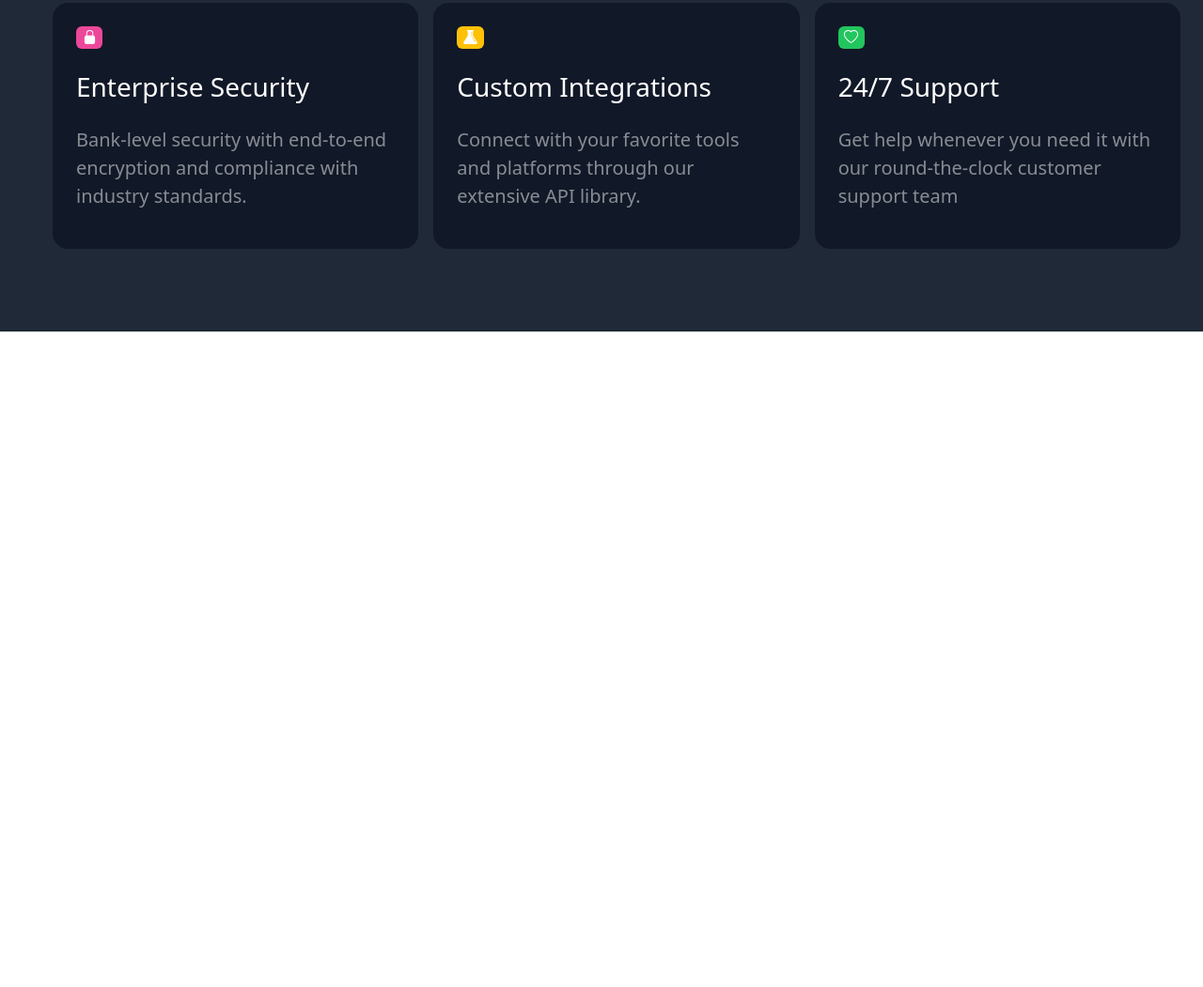
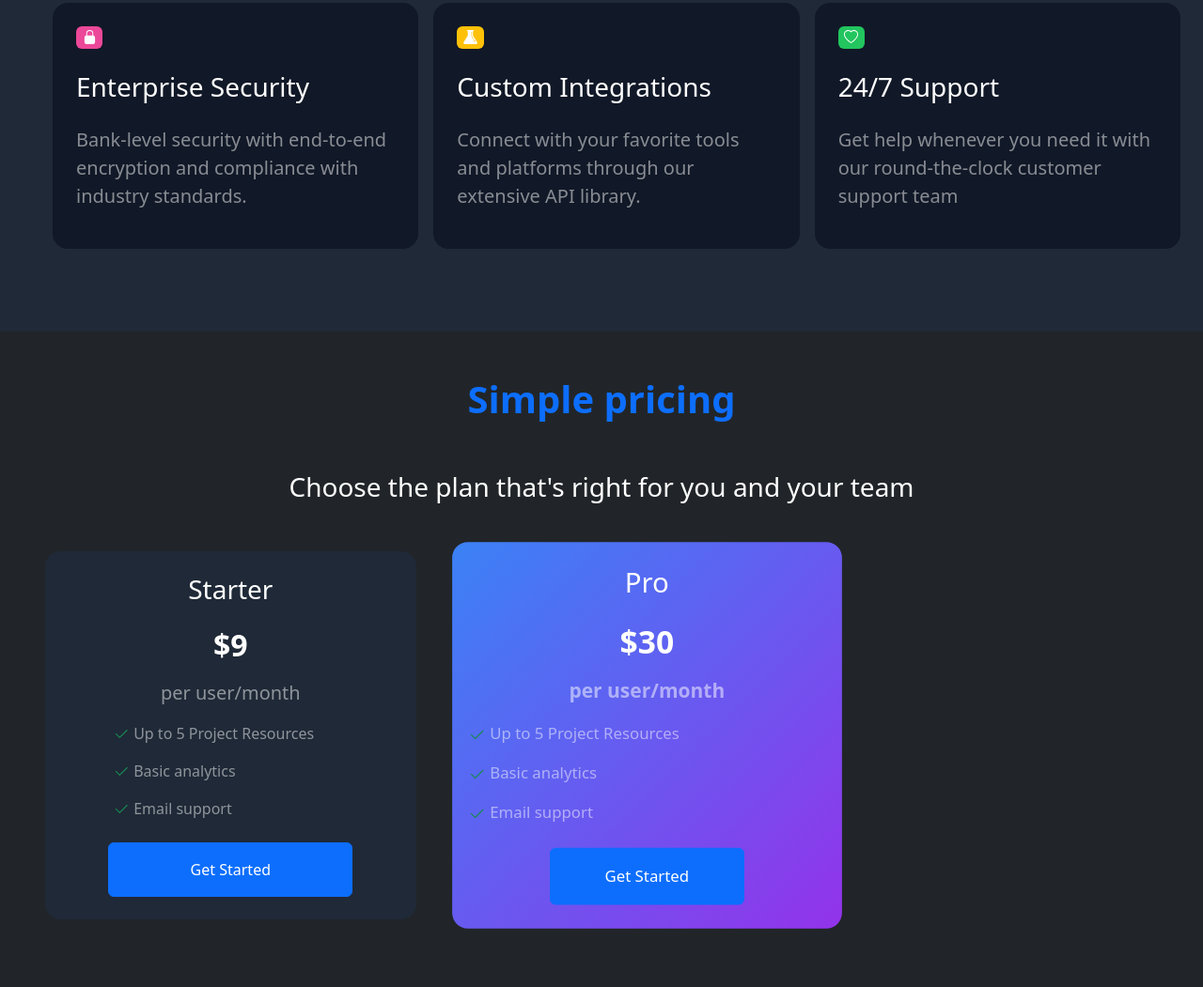
Before and after one commit to kelvin-damian/kelvin_codeKamp_task_04, a plain HTML site: page index.html in a window 1280 px wide. Shown: the part 1462-2513 px from the top of the page at 94% size. Before the commit the page ends 1815 px from the top, so only its background shows below. Drawn offline with nearby package versions, Linux system fonts and the light colour scheme.

Commit message:
implemented pricing  section

```diff
--- a/index.html
+++ b/index.html
@@ -241,6 +241,106 @@
 
     </section>
 
+    <!-- Pricing section -->
+    <section id="pricing" class="bg-dark py-5">
+        <div class="text-center">
+            <h1 class="text-primary fs-1 fw-bold mb-5">Simple pricing</h1>
+            <p class="text-white text-center fs-3 fw-normal">Choose the plan that's right for you and your team</p>
+        </div>
+
+        <div class="d-md-flex mx-5 mt-5 gap-5 mb-4">
+            <div class="col-md-4 p-4 rounded-4 w-35" style="background-color: #1F2937;">
+
+                <div class="text-center">
+                    <h2 class="text-white fs-3 fw-semi-bold mb-4">
+                        Starter
+                    </h2>
+
+                    <h2 class="text-white fw-bold fs-2 mb-3">
+                        $9
+                    </h2>
+
+                    <p class="text-white-50 fw-normal fs-5 mb-3">
+                        per user/month
+                    </p>
+                </div>
+
+                <div class="mb-3 ps-5">
+                    <svg xmlns="http://www.w3.org/2000/svg" width="18" height="18" fill="currentColor" class="bi bi-check2 text-success fw-bold fs-2" viewBox="0 0 16 16">
+                        <path d="M13.854 3.646a.5.5 0 0 1 0 .708l-7 7a.5.5 0 0 1-.708 0l-3.5-3.5a.5.5 0 1 1 .708-.708L6.5 10.293l6.646-6.647a.5.5 0 0 1 .708 0"/>
+                    </svg>
+                    <span class="ml-2 text-white-50 fw-normal fs-normal">Up to 5 Project Resources</span>
+                </div>
+
+                <div class="mb-3 ps-5">
+                    <svg xmlns="http://www.w3.org/2000/svg" width="18" height="18" fill="currentColor" class="bi bi-check2 text-success fw-bold fs-2" viewBox="0 0 16 16">
+                        <path d="M13.854 3.646a.5.5 0 0 1 0 .708l-7 7a.5.5 0 0 1-.708 0l-3.5-3.5a.5.5 0 1 1 .708-.708L6.5 10.293l6.646-6.647a.5.5 0 0 1 .708 0"/>
+                    </svg>
+                    <span class="ml-2 text-white-50 fw-normal fs-normal">Basic analytics</span>
+                </div>
+
+                <div class="mb-4 ps-5">
+                    <svg xmlns="http://www.w3.org/2000/svg" width="18" height="18" fill="currentColor" class="bi bi-check2 text-success fw-bold fs-2" viewBox="0 0 16 16">
+                        <path d="M13.854 3.646a.5.5 0 0 1 0 .708l-7 7a.5.5 0 0 1-.708 0l-3.5-3.5a.5.5 0 1 1 .708-.708L6.5 10.293l6.646-6.647a.5.5 0 0 1 .708 0"/>
+                    </svg>
+                    <span class="ml-2 text-white-50 fw-normal fs-normal">Email support</span>
+                </div>
+
+                <div class="text-center">
+                    <button class="btn btn-primary text-center text-white fw-semi-bold fs- py-3 px-6 w-75">Get Started</button>
+                </div>
+
+            </div>
+
+            <div class="col-md-4 bg-gradient-custom rounded-4 p-8" style="transform: scale(1.05); position: relative;"  style="background-color: #1F2937;">
+
+                <div class="text-center">
+                    <h2 class="text-white fs-3 fw-semi-bold mb-4 pt-4">
+                        Pro
+                    </h2>
+
+                    <h2 class="text-white fw-bold fs-2 mb-3">
+                        $30
+                    </h2>
+
+                    <p class="text-white-50 fw-semibold fs-5 mb-3">
+                        per user/month
+                    </p>
+                </div>
+
+                <div class="mb-3 ps-3">
+                    <svg xmlns="http://www.w3.org/2000/svg" width="18" height="18" fill="currentColor" class="bi bi-check2 text-success fw-bold fs-2" viewBox="0 0 16 16">
+                        <path d="M13.854 3.646a.5.5 0 0 1 0 .708l-7 7a.5.5 0 0 1-.708 0l-3.5-3.5a.5.5 0 1 1 .708-.708L6.5 10.293l6.646-6.647a.5.5 0 0 1 .708 0"/>
+                    </svg>
+                    <span class="ml-2 text-white-50 fw-normal fs-normal">Up to 5 Project Resources</span>
+                </div>
+
+                <div class="mb-3 ps-3">
+                    <svg xmlns="http://www.w3.org/2000/svg" width="18" height="18" fill="currentColor" class="bi bi-check2 text-success fw-bold fs-2" viewBox="0 0 16 16">
+                        <path d="M13.854 3.646a.5.5 0 0 1 0 .708l-7 7a.5.5 0 0 1-.708 0l-3.5-3.5a.5.5 0 1 1 .708-.708L6.5 10.293l6.646-6.647a.5.5 0 0 1 .708 0"/>
+                    </svg>
+                    <span class="ml-2 text-white-50 fw-normal fs-normal">Basic analytics</span>
+                </div>
+
+                <div class="mb-4 ps-3">
+                    <svg xmlns="http://www.w3.org/2000/svg" width="18" height="18" fill="currentColor" class="bi bi-check2 text-success fw-bold fs-2" viewBox="0 0 16 16">
+                        <path d="M13.854 3.646a.5.5 0 0 1 0 .708l-7 7a.5.5 0 0 1-.708 0l-3.5-3.5a.5.5 0 1 1 .708-.708L6.5 10.293l6.646-6.647a.5.5 0 0 1 .708 0"/>
+                    </svg>
+                    <span class="ml-2 text-white-50 fw-normal fs-normal">Email support</span>
+                </div>
+
+                <div class="text-center">
+                    <button class="btn btn-primary text-center text-white fw-semi-bold fs- py-3 px-6 w-50">Get Started</button>
+                </div>
+
+            </div>
+
+        </div>
+
+
+
+    </section>
+
 
 
 
--- a/style/style.css
+++ b/style/style.css
@@ -32,3 +32,8 @@
   transition: all 0.3s ease !important;
   transform: scale(1.1);
 }
+
+/* pricing */
+.bg-gradient-custom {
+  background-image: linear-gradient(to bottom right, #3b82f6, #9333ea);
+}
```
